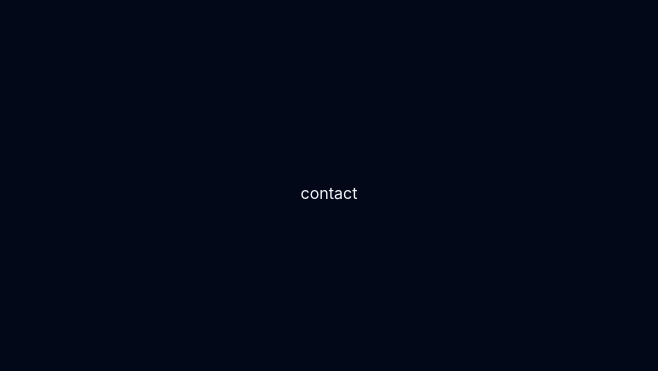
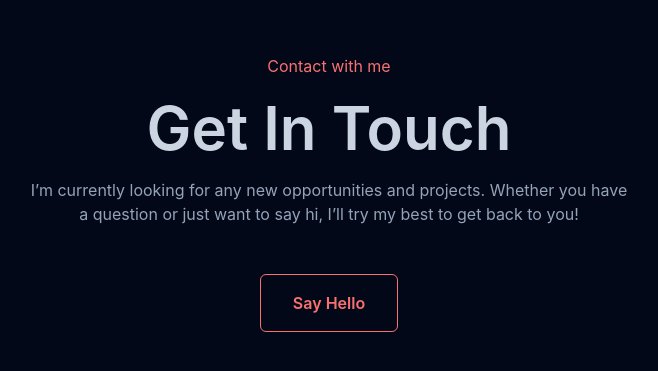
Before and after one commit to lauraAlabau/portfolio-2024, a React (Vite) app: page / in a window 1280 px wide. Shown: the part 3463-3834 px from the top of the page, without its empty margins (311-969 px from the left). Built offline with nearby package versions, Linux system fonts and the light colour scheme.

Commit message:
add contact section content

```diff
--- a/src/components/sections/contact.tsx
+++ b/src/components/sections/contact.tsx
@@ -2,9 +2,25 @@ export const Contact = () => {
   return (
     <section
       id="contact"
-      className="max-w-[1000px] mx-auto my-0 text-slate-100 pt-28 h-auto flex flex-col justify-center items-center min-h-screen p-0"
+      className="max-w-[1000px] mx-auto my-0  text-slate-300 pt-28 h-auto flex flex-col justify-center items-center min-h-screen p-0"
     >
-      contact{" "}
+      <h2 className="block mb-5 text-red-400">Contact with me</h2>
+      <h2 className="mb-5 text-4xl font-semibold lg:text-6xl">Get In Touch</h2>
+      <p className="max-w-[600px]  text-center  text-slate-400">
+        I’m currently looking for any new opportunities and projects. Whether
+        you have a question or just want to say hi, I’ll try my best to get back
+        to you!
+      </p>
+      <div className="border border-red-400 rounded-md px-8 py-4 text-red-400 font-semibold  transition-all duration-250 hover:shadow-[3px_3px_0_0_#ef4444] hover:-translate-x-2 hover:-translate-y-2 mt-12">
+        <a
+          className="email-link"
+          href="mailto:laura.alabau.rodriguez@gmail.com"
+          rel="noopener noreferrer"
+          target="_blank"
+        >
+          Say Hello
+        </a>
+      </div>
     </section>
   );
 };
```
